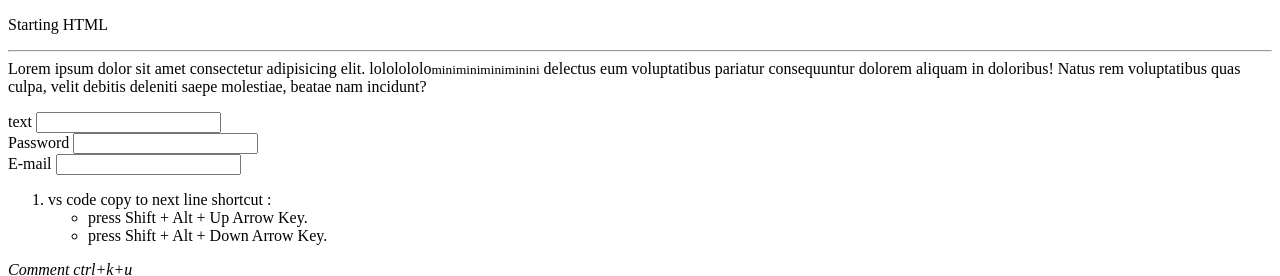
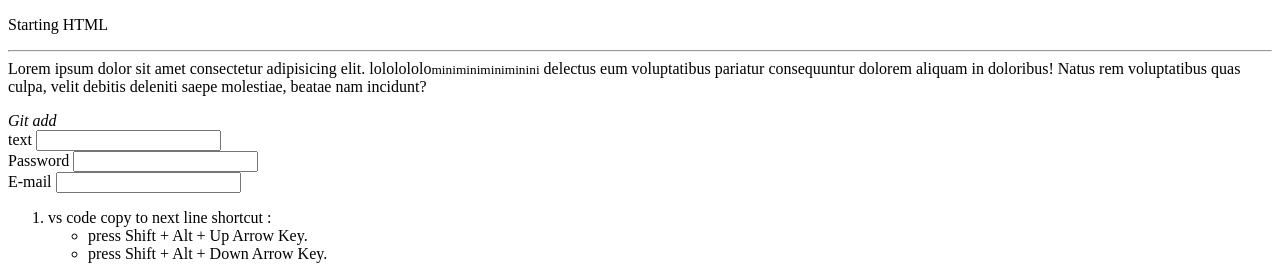
Before and after one commit to MuNiRa369/HTML-repo, a plain HTML site: page first-website/first.html in a window 1280 px wide. Shown: the top 276 px of the page. Drawn offline with Linux system fonts and the light colour scheme.

Commit message:
view in git page

```diff
--- a/first-website/first.html
+++ b/first-website/first.html
@@ -11,9 +11,9 @@
     <body>
       <p>Starting HTML <hr>
         Lorem ipsum dolor sit amet consectetur adipisicing elit.
-        lololololo<small>miniminiminiminini</small> delectus eum voluptatibus pariatur consequuntur dolorem aliquam in doloribus! Natus rem
-        voluptatibus quas culpa, velit debitis deleniti saepe molestiae, beatae nam incidunt?
+        lololololo<small>miniminiminiminini</small> delectus eum voluptatibus pariatur consequuntur dolorem aliquam in doloribus! Natus rem voluptatibus quas culpa, velit debitis deleniti saepe molestiae, beatae nam incidunt?
       </p>
+      <i>Git add</i>
       <div>
         <form action=">
 
```
